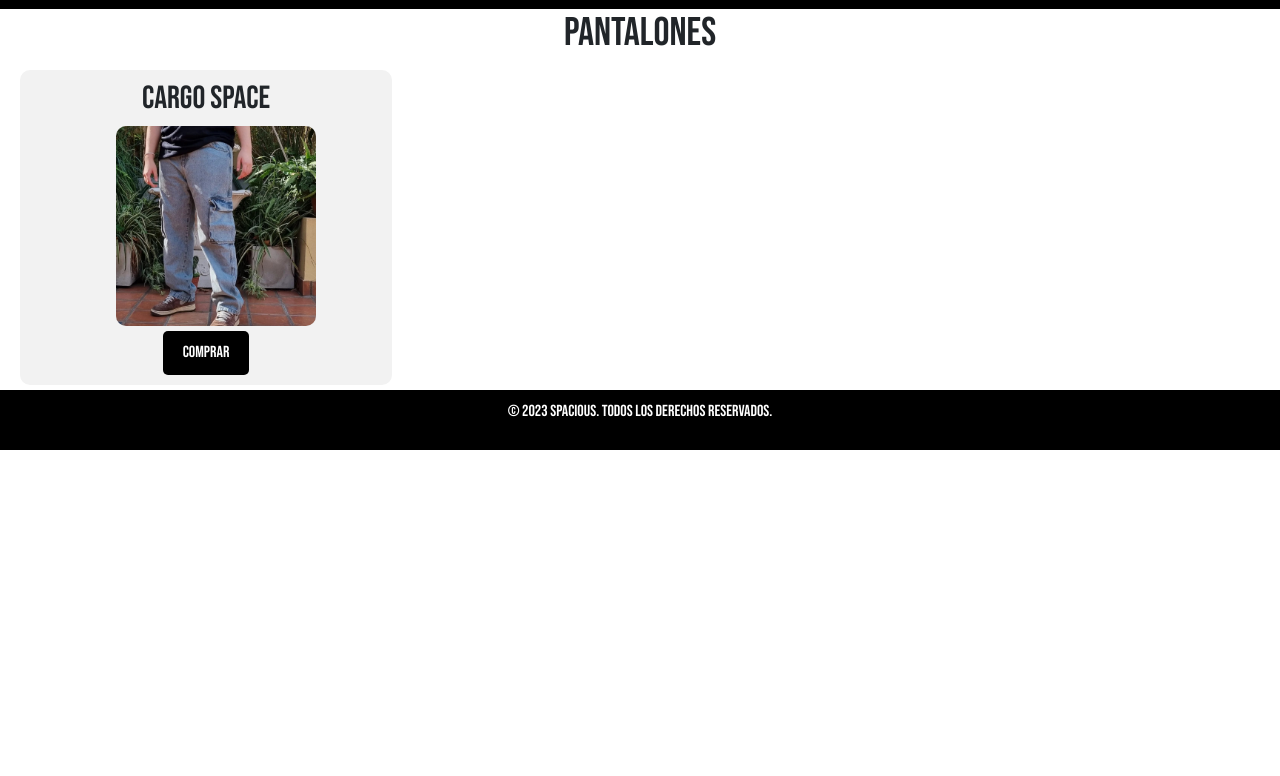
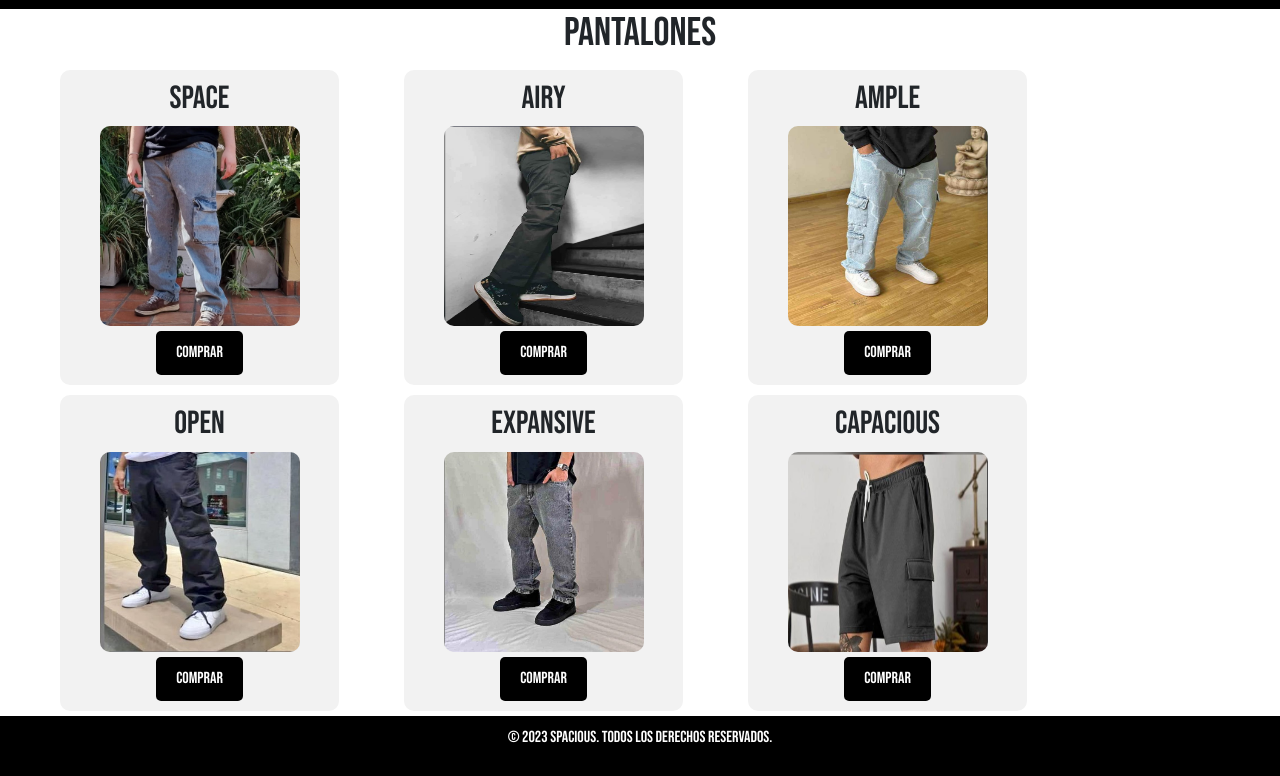
Before and after one commit to SGonzalezGomila/spacious, a plain HTML site: page pages/pantalones.html in a window 1280 px wide. Shown: the part 65-841 px from the top of the page. Before the commit the page ends 800 px from the top, so only its background shows below. Drawn offline with nearby package versions, Linux system fonts and the light colour scheme.

Commit message:
agregando pantalones y ajustando los divs

```diff
--- a/css/style.css
+++ b/css/style.css
@@ -43,6 +43,7 @@ footer {
 
 .nav-list li {
   margin-left: 20px;
+  margin-top: 10px;
 }
 
 .nav-list a {
@@ -106,7 +107,7 @@ h1{
   border-radius: 10px;
   padding: 10px;
   margin: 5px;
-  margin-left: 20px;
+  margin-left: 35px;
   display: flex;
   flex-direction: column;
   align-items: center;
@@ -116,7 +117,6 @@ h1{
 .catalogo_remeras img{
   height: 200px;
   width: 200px;
-  margin-left: 20px;
   border-radius: 10px;
 }
 
@@ -137,25 +137,31 @@ h1{
 }
 
 /* Catálogo de pantalones */
-
-
-.catalogo_pantalones .space{
+.catalogo_pantalones .space,
+.catalogo_pantalones .ample,
+.catalogo_pantalones .expansive,
+.catalogo_pantalones .capacious,
+.catalogo_pantalones .open,
+.catalogo_pantalones .airy{
   background-color: #f2f2f2;
   border-radius: 10px;
   padding: 10px;
   margin: 5px;
-  margin-left: 20px;
+  margin-left: 60px;
   display: flex;
   flex-direction: column;
   align-items: center;
-  align-items: center;
+
 }
 
 .catalogo_pantalones img{
   height: 200px;
   width: 200px;
-  margin-left: 20px;
   border-radius: 10px;
+}
+.catalogo_pantalones .capacious img{
+  width: 200px;
+  height: 200px;
 }
 
 .catalogo_pantalones button {
@@ -409,4 +415,19 @@ footer {
   margin: 1px;
   margin-left: 20px;
 }
+
+/*Catalogo pantalones*/
+.catalogo_pantalones .space,
+.catalogo_pantalones .ample,
+.catalogo_pantalones .expansive,
+.catalogo_pantalones .capacious,
+.catalogo_pantalones .open,
+.catalogo_pantalones .airy{
+  background-color: #f2f2f2;
+  border-radius: 10px;
+  padding: 30px;
+  margin: 1px;
+  margin-left: 20px;
 }
+
+}
--- a/pages/pantalones.html
+++ b/pages/pantalones.html
@@ -53,11 +53,36 @@
     <section id="pantalones">
         <h1>PANTALONES</h1>
         <div class=" container -fluid row catalogo_pantalones">
-            <div class="space col-4" >
-                <h2>Cargo SPACE</h2>
+            <div class="space col-sm-4 col-md-3 col-lg-3" >
+                <h2>SPACE</h2>
                 <img src="../img/pantalon/cargo.jpg" alt="Pantalon cargo de jean">
                 <button>Comprar</button>
             </div>
+            <div class="airy col-sm-4 col-md-3 col-lg-3" >
+              <h2>AIRY</h2>
+              <img src="../img/pantalon/Airy.jpg" alt="Pantalon cargo de jean">
+              <button>Comprar</button>
+          </div>
+          <div class="ample col-sm-4 col-md-3 col-lg-3" >
+            <h2>AMPLE</h2>
+            <img src="../img/pantalon/Ample.jpg" alt="Pantalon cargo de jean">
+            <button>Comprar</button>
+        </div>
+        <div class="open col-sm-4 col-md-3 col-lg-3" >
+          <h2>OPEN</h2>
+          <img src="../img/pantalon/Open.jpg" alt="Pantalon cargo de jean">
+          <button>Comprar</button>
+      </div>
+      <div class="expansive col-sm-4 col-md-3 col-lg-3" >
+        <h2>EXPANSIVE</h2>
+        <img src="../img/pantalon/Expansive.jpg" alt="Pantalon cargo de jean">
+        <button>Comprar</button>
+      </div>
+       <div class="capacious col-sm-4 col-md-3 col-lg-3" >
+        <h2>CAPACIOUS</h2>
+        <img src="../img/pantalon/Short cargo.jpg" alt="Pantalon cargo de jean">
+        <button>Comprar</button>
+      </div>
         </div>
     </section>
     </main>
```
Also changed, not shown: img/pantalon/Airy.jpg (added), img/pantalon/Ample.jpg (added), img/pantalon/Expansive.jpg (added), img/pantalon/Open.jpg (added), img/pantalon/Short cargo.jpg (added).
